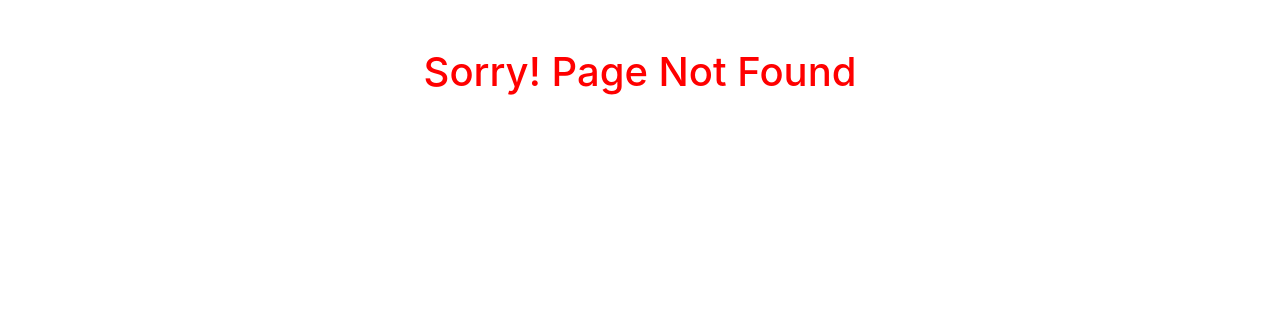
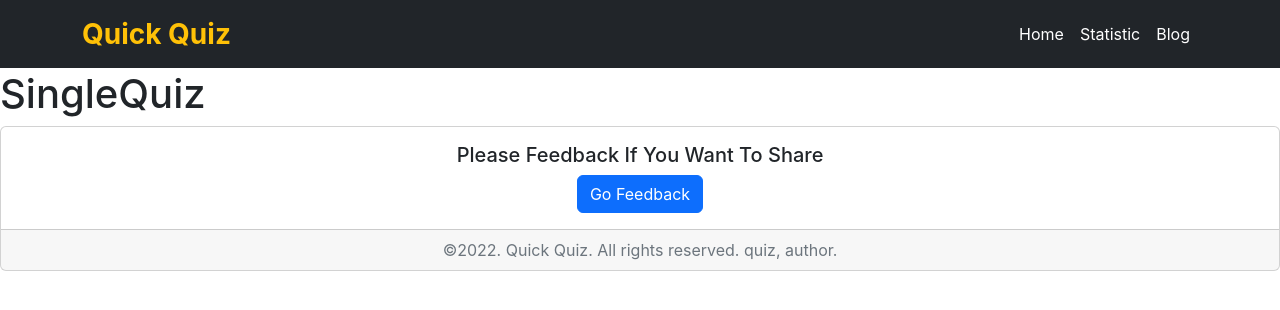
Before and after one commit to Shahin0710/Assignment-9, a React (Create React App) app: page /single_quiz in a window 1280 px wide. Before the commit this address had no page. Shown: the top 310 px of the page. Built offline with nearby package versions, Linux system fonts and the light colour scheme.

Commit message:
Create Single Routing

```diff
--- a/src/App.js
+++ b/src/App.js
@@ -1,6 +1,7 @@
 import { Route, Routes } from 'react-router-dom';
 import Blog from './components/Blog/Blog';
 import PageNotFound from './components/PageNotFound/PageNotFound';
+import SingleQuiz from './components/SingleQuiz/SingleQuiz';
 import Statistic from './components/Statistic/Statistic';
 import Topic from './components/Topic/Topic';
 
@@ -12,6 +13,7 @@ function App() {
         <Route path="/" element={<Topic />} />
         <Route path="/statistic" element={<Statistic />} />
         <Route path="/blog" element={<Blog />} />
+        <Route path="/single_quiz" element={<SingleQuiz />} />
         <Route path="*" element={<PageNotFound />} />
       </Routes>
     </div>
--- /dev/null
+++ b/src/components/SingleQuiz/SingleQuiz.css
@@ -0,0 +1,3 @@
+.single-quiz {
+  margin-top: 70px;
+}
--- /dev/null
+++ b/src/components/SingleQuiz/SingleQuiz.js
@@ -0,0 +1,20 @@
+import React from 'react';
+import Footer from '../Footer/Footer';
+import Header from '../Header/Header';
+import './SingleQuiz.css';
+
+const SingleQuiz = () => {
+  return (
+    <>
+      <Header />
+        <div className='single-quiz'>
+          <h1>
+            SingleQuiz
+          </h1>
+        </div>
+      <Footer />
+    </>
+  )
+}
+
+export default SingleQuiz;
--- a/src/components/StartQuiz/StartQuiz.js
+++ b/src/components/StartQuiz/StartQuiz.js
@@ -1,6 +1,6 @@
 import React, { useEffect, useState } from 'react';
 import Card from 'react-bootstrap/Card';
-import QuizItem from '../Item/QuizItem';
+import QuizItem from '../QuizItem/QuizItem';
 import './StartQuiz.css';
 
 const StartQuiz = () => {
```
Also changed, not shown: src/App.css (deleted, +0 -38 lines), src/components/QuizItem/QuizItem.css (renamed from src/components/Item/QuizItem.css), src/components/QuizItem/QuizItem.js (renamed from src/components/Item/QuizItem.js).
